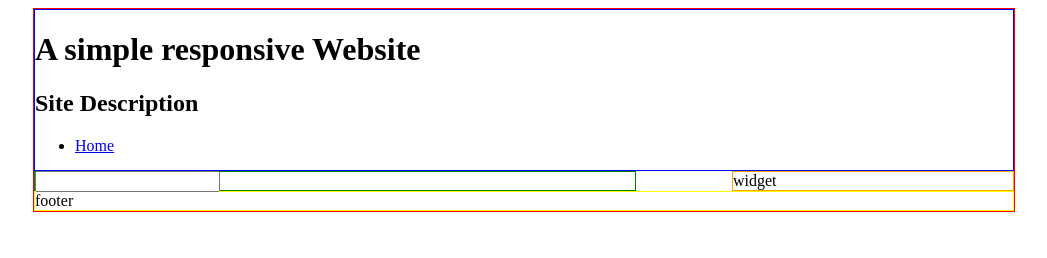
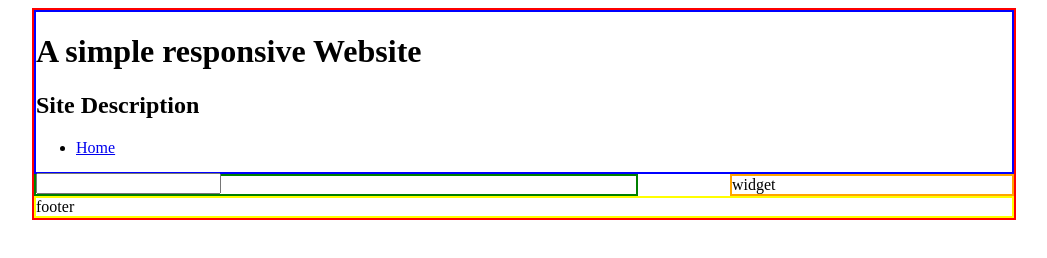
Before and after one commit to juagarciaga/SimpleResponsiveSite, a plain HTML site: page index.html in a window 1280 px wide. Shown: the whole page, without its empty margins (116-1163 px from the left). Drawn offline with Linux system fonts and the light colour scheme.

Commit message:
Misc style changes

```diff
--- a/mainStyles.css
+++ b/mainStyles.css
@@ -1,4 +1,4 @@
-
+/* MAIN CSS */
 /* The following CSS will reset the HTML5 elements to block element.*/
 article, aside, details, figcaption, figure, footer, header, hgroup, menu, nav, section {
     display: block;
@@ -7,27 +7,27 @@ article, aside, details, figcaption, figure, footer, header, hgroup, menu, nav,
 #pagewrap {
 	width: 980px;
 	margin: 0 auto;
-	border: 1px solid red;
+	border: 2px solid red;
 }
 
 #header {
 	height: 160px;
-	border: 1px solid blue;
+	border: 2px solid blue;
 }
 
 #content {
 	width: 600px;
 	float: left;
-	border: 1px solid green;
+	border: 2px solid green;
 }
 
 #sidebar {
 	width: 280px;
 	float: right;
-	border: 1px solid orange;
+	border: 2px solid orange;
 }
 
 #footer {
 	clear: both;
-	border: 1px solid yellow;
+	border: 2px solid yellow;
 }
```
Also changed, not shown: mediaQueries.css (+3 -12 lines), index.html (line endings or trailing spaces).
